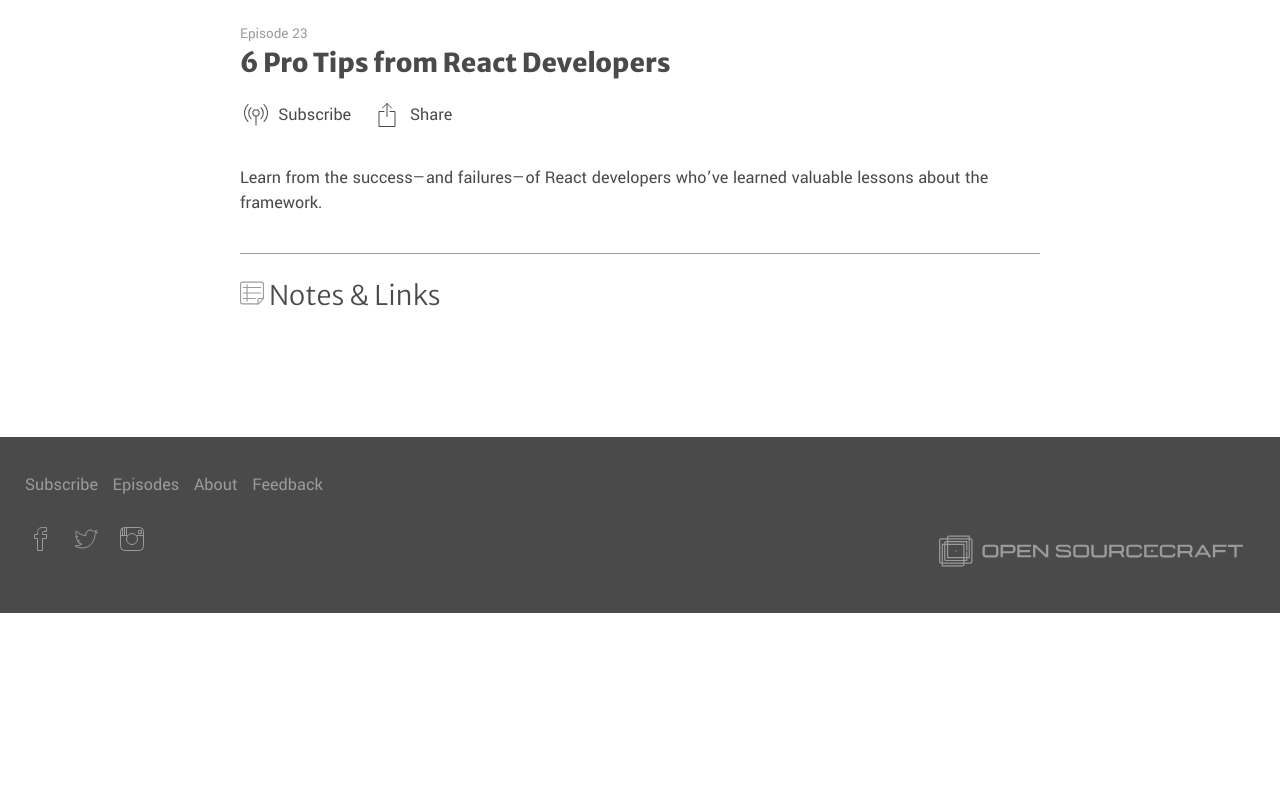
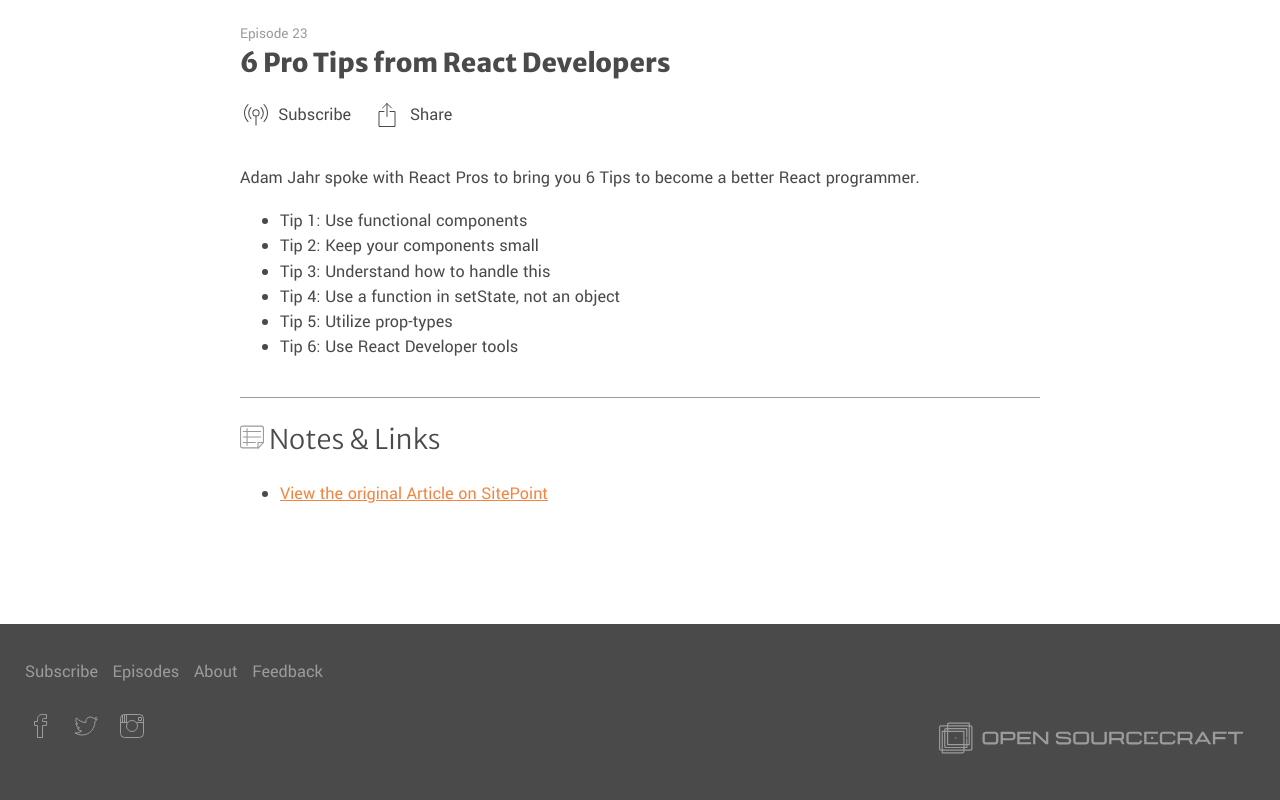
Before and after one commit to Code-Pop/open-sourcecraft, a Jekyll site: the page built from _episodes/6-pro-tips-from-react-developers.markdown, in a window 1280 px wide. Shown: the part 611-1411 px from the top of the page. Built offline with Jekyll 4.4.1, drawn with Linux system fonts in a browser that asks for light colours; comment, search, counter and statistics services are not loaded; before the commit the page ends 1224 px from its top, so only the background shows below that.

Commit message:
Updated 6 Pro Tips From React Developers

```diff
--- a/_episodes/6-pro-tips-from-react-developers.markdown
+++ b/_episodes/6-pro-tips-from-react-developers.markdown
@@ -9,7 +9,15 @@ excerpt: Learn from the success—and failures—of React developers who’ve le
   lessons about the the React framework.
 episode_number: 23
 feature_image: "/uploads/facebook.jpg"
-video_embed: https://www.youtube.com/watch?v=xa-_FIy2NgE&t=21s
+video_embed: https://www.youtube.com/embed/xa-_FIy2NgE
+notes_text: "* [View the original Article on SitePoint]( https://www.sitepoint.com/6-pro-tips-from-react-developers/)"
 ---
 
-Learn from the success—and failures—of React developers who’ve learned valuable lessons about the framework.
+Adam Jahr spoke with React Pros to bring you 6 Tips to become a better React programmer.
+
+* Tip 1: Use functional components
+* Tip 2: Keep your components small
+* Tip 3: Understand how to handle this
+* Tip 4: Use a function in setState, not an object
+* Tip 5: Utilize prop-types
+* Tip 6: Use React Developer tools
```
